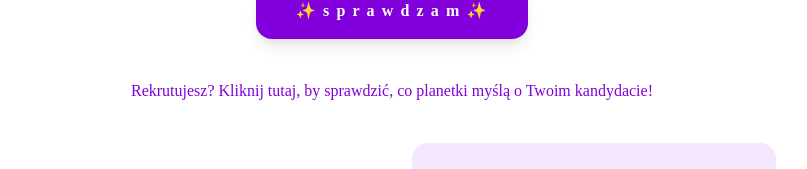
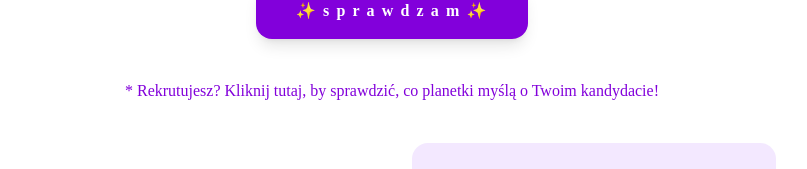
Before and after one commit to basial/horoscope-frontend, a React (Vite) app: page / in a window 1280 px wide. Both pictures are taken after a click on the button "✨ s p r a w d z a m ✨". Shown: the part 527-696 px from the top of the page, without its empty margins (248-1055 px from the left). Built offline with nearby package versions, Linux system fonts and the light colour scheme; no server answers; a web font is replaced by a local one.

Commit message:
Adjust lodaing

```diff
--- a/src/App.jsx
+++ b/src/App.jsx
@@ -65,12 +65,12 @@ function App() {
 
       {/* Loading */}
       {loading && (
-        <div className="text-2xl text-gray-600 relative mt-6">
+        <div className="text-lg text-gray-600 relative mt-6">
           <p className="animate-pulse">Sprawdzam układ planetek...</p>
           <img
             src={alienImage}
             alt="Constellation"
-            className="absolute top-20 left-20 w-30 animate-bounce opacity-80"
+            className="absolute top-20 left-15 w-30 animate-bounce opacity-80"
           />
         </div>
       )}
@@ -82,7 +82,7 @@ function App() {
             className="mb-4 text-purple-700 hover:cursor-pointer hover:text-purple-600"
             onClick={getCandidatePrediction}
           >
-            Rekrutujesz? Kliknij tutaj, by sprawdzić, co planetki myślą o Twoim kandydacie!
+            * Rekrutujesz? Kliknij tutaj, by sprawdzić, co planetki myślą o Twoim kandydacie!
           </div>
 
           <Horoscope percentage={successPercentage} horoscope={horoscope} />
```
